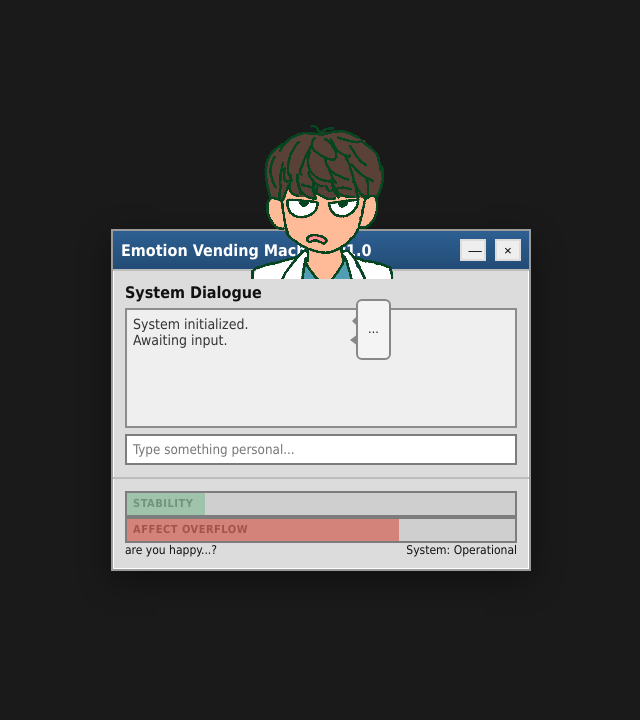
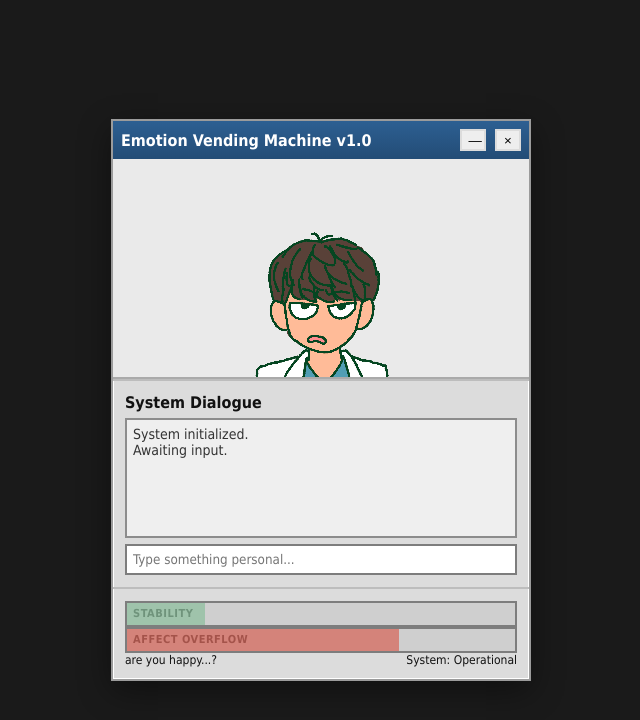
Before and after one commit to qkrwogid2019-sudo/Byu, a plain HTML site: page index.html in a window 1280 px wide. Shown: the whole page, without its empty margins (319-959 px from the left). Drawn offline with Linux system fonts and the light colour scheme.

Commit message:
Update style.css

```diff
--- a/style.css
+++ b/style.css
@@ -58,25 +58,28 @@ body {
 
 /* CHARACTER */
 
-.preview {
-  height: 220px;
-  background: #ececec;
-  border: 2px solid #8c8c8c;
+.character-stage {
   position: relative;
-  overflow: hidden;
+  height: 220px;          /* ★ 중요: 무조건 고정 */
+  overflow: hidden;       /* ★ 위로 못 튀게 봉쇄 */
+  background: #eaeaea;
+  border-bottom: 2px solid #aaa;
 
   display: flex;
-  align-items: flex-end;   /* 🔥 아래 기준 */
-  justify-content: center; /* 🔥 가로 중앙 */
+  align-items: flex-end;  /* ★ 바닥 정렬 */
+  justify-content: center;
 }
 
 .avatar {
   position: relative;
-  bottom: -10px;        /* 살짝 걸치게 (인형처럼) */
-  left: 50%;
-  transform: translateX(-50%);
-  width: 150px;
-  pointer-events: none;
+  width: 140px;
+  height: auto;
+}
+
+.avatar img {
+  display: block;
+  max-width: 100%;
+  height: auto;
 }
 
 .character-row {
@@ -86,17 +89,16 @@ body {
 
 .speech-bubble {
   position: absolute;
-  left: 110px;        /* 캐릭터 오른쪽 */
-  top: 20px;          /* 머리 높이쯤 */
-  max-width: 160px;
+  right: -140px;
+  top: 40px;
 
-  background: #f4f4f4;
+  background: #f5f5f5;
   border: 2px solid #888;
   border-radius: 6px;
-  padding: 8px 10px;
-
+  padding: 6px 10px;
   font-size: 12px;
-  line-height: 1.4;
+  max-width: 140px;
+  z-index: 5;
 }
 
 .speech-bubble::before {
```
